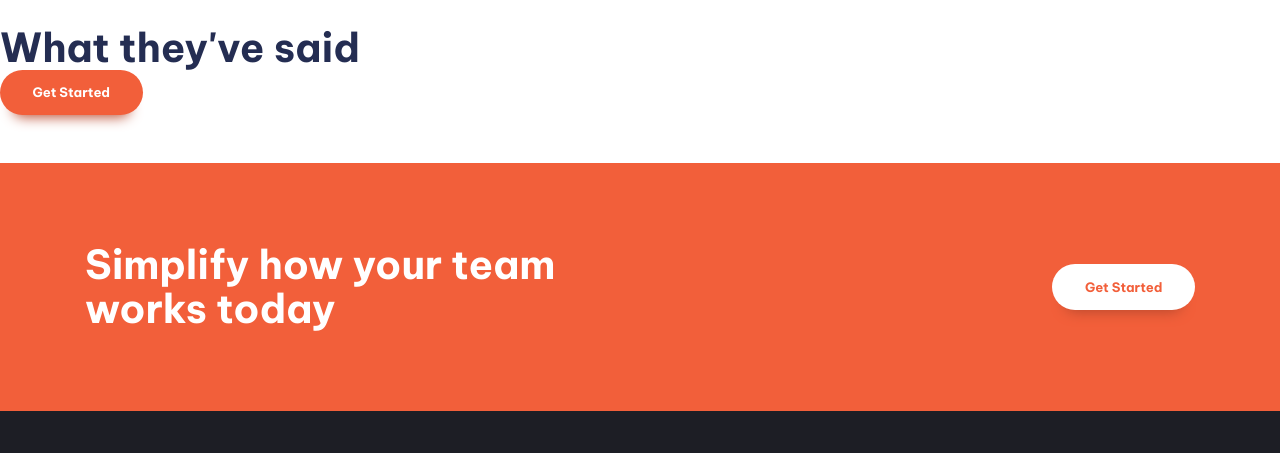
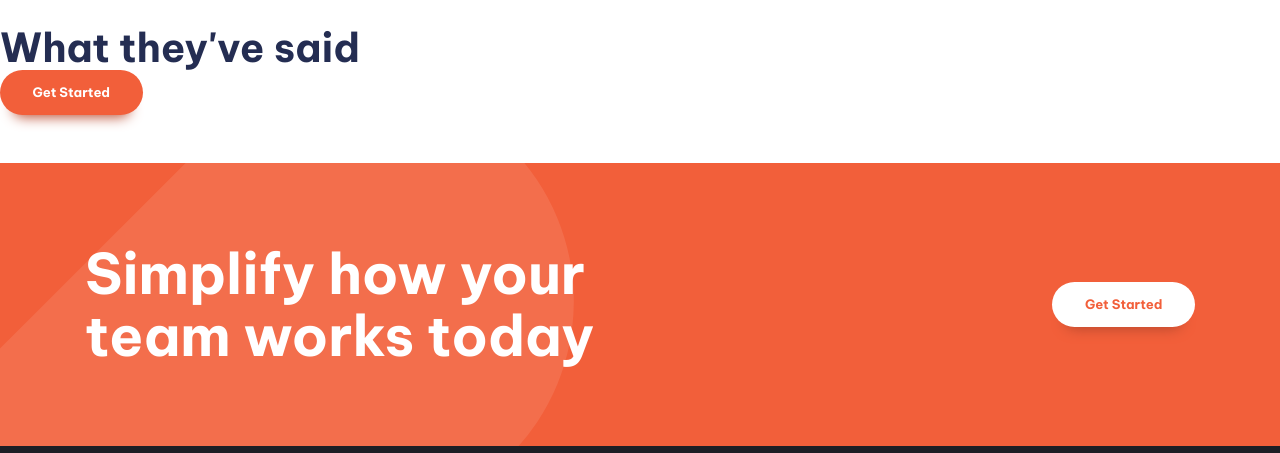
Before and after one commit to rizkships/manage-landing-page, a website built with Vite: page vite-project/index.html in a window 1280 px wide. Shown: the part 1453-1906 px from the top of the page. Built offline with nearby package versions, Linux system fonts and the light colour scheme.

Commit message:
Style CTA background

```diff
--- a/vite-project/index.html
+++ b/vite-project/index.html
@@ -93,8 +93,8 @@
       <section class="cta | padding-block-900 bg-accent-400 text-neutral-100">
         <div class="container">
           <div class="even-columns vertical-align-center">
-            <div><p class="fs-secondary-heading fw-bold"> Simplify how your team works today</p></div>
-            <div class="justify-self-end"><button class="button" data-type="inverted">Get Started</button></div>
+            <div><p class="fs-primary-heading fw-bold"> Simplify how your team works today</p></div>
+            <div class="justify-self-end-md"><button class="button" data-type="inverted">Get Started</button></div>
           </div>
         </div>
       </section>
--- a/vite-project/style.css
+++ b/vite-project/style.css
@@ -267,7 +267,32 @@ p[data-width="width"] {
   position: fixed;
 }
 
+/* cta */
 
+.cta {
+  position: relative;
+  isolation: isolate;
+  text-align: center;
+}
+
+@media (min-width: 50em) {
+  .cta {
+    text-align: left;
+  }
+}
+
+.cta::before {
+  content: '';
+  position: absolute;
+  z-index: -1;
+  inset: 0;
+  background-image: url(
+    './manage-landing-page-master/images/bg-tablet-pattern.svg'
+  ), url('./manage-landing-page-master/images/bg-tablet-pattern.svg');
+  background-position: -15rem -5rem, 80rem -42rem;
+  background-repeat: no-repeat;
+  opacity: 0.1;
+}
 
 /* Utility classes */
 
@@ -309,11 +334,17 @@ border: 0 !important;
   align-items: center;
 }
 
+
+
 .justify-self-end {
   justify-self: end;
 }
 
-
+@media (min-width:50em) {
+  .justify-self-end-md {
+    justify-self: end;
+  }
+  }
 
 .flow > * + * {
   margin-top: var(--flow-spacer, 3em);
```
